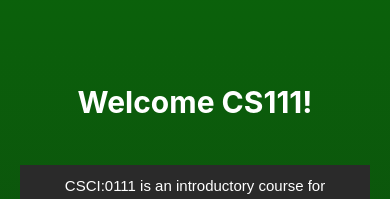
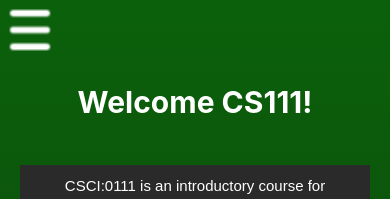
Before and after one commit to Brown-CSCI0111/brown-csci0111.github.io, a Jekyll site: the page built from pages/home.md, in a window 390 px wide. Shown: the top 199 px of the page. Built offline with Jekyll 4.4.1, drawn with Linux system fonts in a browser that asks for light colours.

Commit message:
Fixed left side bar for mobile

```diff
--- a/_includes/left-panel-navigation.html
+++ b/_includes/left-panel-navigation.html
@@ -1,12 +1,12 @@
 <div>
   {%- assign default_paths = site.pages | map: "path" -%} {%- assign page_paths
   = site.header_pages | default: default_paths -%} {%- if page_paths -%}
+  {%- assign is_toggled = false -%}
   <nav class="sidebar">
-    <div class="sidebar-toggle">
+    <div class="sidebar-toggle" onclick="toggle()">
       <img src="../assets/images/icons/bars_icon.png" alt="Toggle Menu Bars" />
     </div>
-
-    <div class="sidebar-content">
+    <div class="sidebar-content" id="sidebarcontent">
       <div class="menu-bar">
         {%- for path in page_paths -%} {%- assign curr_page = site.pages |
         where: "path", path | first -%} {%- if curr_page.title -%}
--- a/assets/styles/style.scss
+++ b/assets/styles/style.scss
@@ -39,8 +39,6 @@
   left: 0;
   height: 100%;
   width: 200px;
-  padding: 0px 10px;
-  //   display: none;
   background: var(--sidebar-color);
   font-family: var(--font-primary);
 }
@@ -48,28 +46,29 @@
 .sidebar-toggle {
   position: absolute;
   top: 0;
-  display: flex;
-  display: none;
   flex-direction: column;
   justify-content: space-between;
   width: 40px;
   height: 30px;
   padding: 10px;
+  display: none;
 }
 
 @media (max-width: 480px) {
   .sidebar-toggle {
     display: flex;
-    background: #000;
   }
   .sidebar-content {
-    display: none;
     flex-direction: column;
     align-items: flex-start;
+    background: black;
+    height: 100%;
+    padding-top: 40px;
+    display: none;
   }
   .sidebar {
     background: none;
-    display: none;
+    width: 60%;
   }
 }
 
```
Also changed, not shown: other parts of _includes/left-panel-navigation.html (+12 -0 lines).
